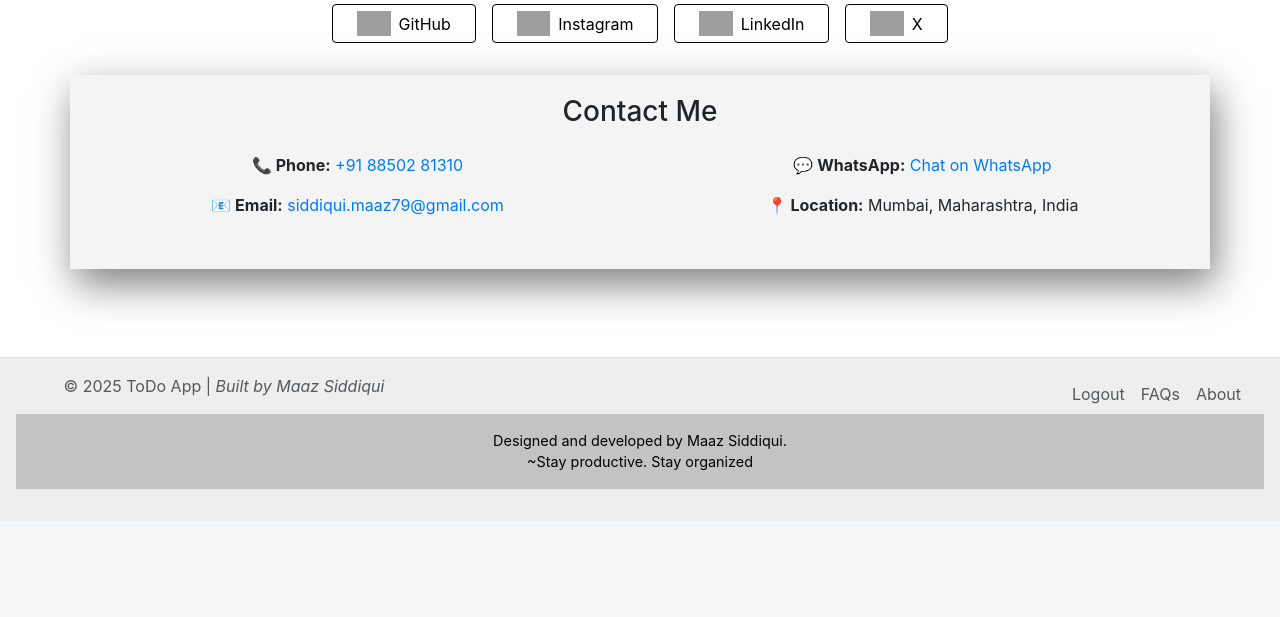
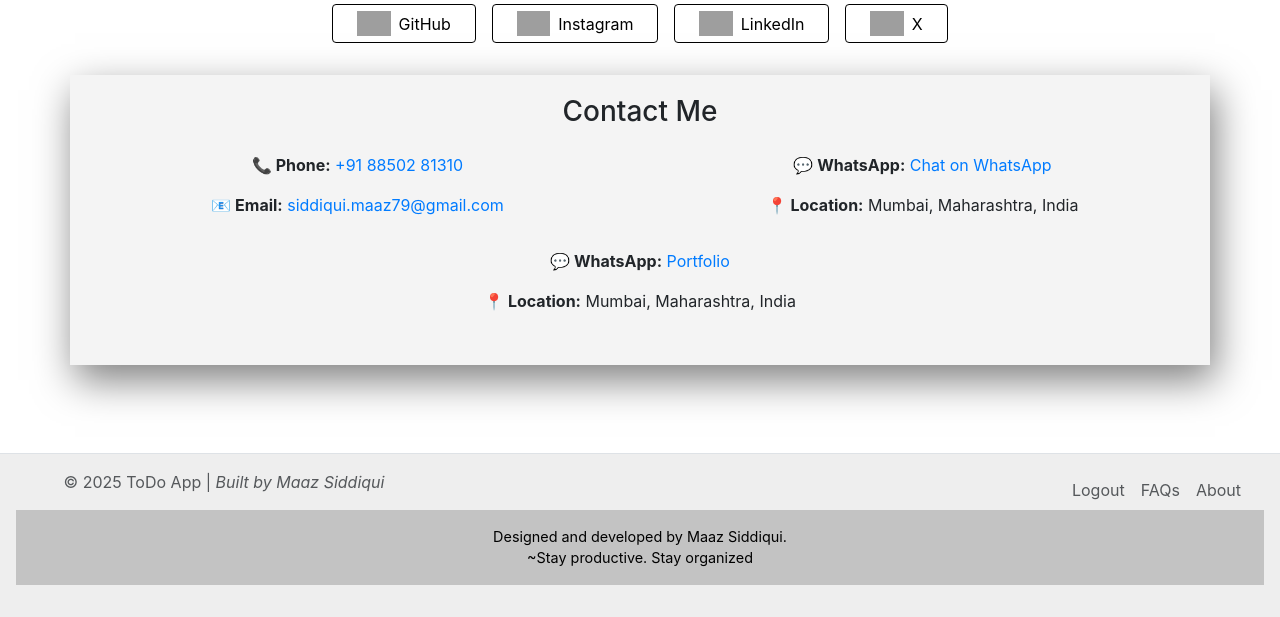
Before and after one commit to maazsiddiqui79/To-Do-App-with-User-Authentication, a Flask app: page /about in a window 1280 px wide. Shown: the part 2169-2786 px from the top of the page. Before the commit the page ends 2658 px from the top, so only its background shows below. Run offline with Flask 3, Linux system fonts and the light colour scheme; some libraries are stand-ins or nearby versions; grey boxes are pictures that could not be loaded.

Commit message:
Update connect.html

```diff
--- a/templates/connect.html
+++ b/templates/connect.html
@@ -155,6 +155,14 @@ body %}
       </p>
       <p><strong>📍 Location:</strong> Mumbai, Maharashtra, India</p>
     </div>
+
+    <div class="col-12 mb-3">
+      <p>
+        <strong>💬 WhatsApp:</strong>
+        <a href="https://the-maaz-portfolio.onrender.com/" target="_blank" class="text-decoration-none">Portfolio</a>
+      </p>
+      <p><strong>📍 Location:</strong> Mumbai, Maharashtra, India</p>
+    </div>
   </div>
 </div>
 
```
